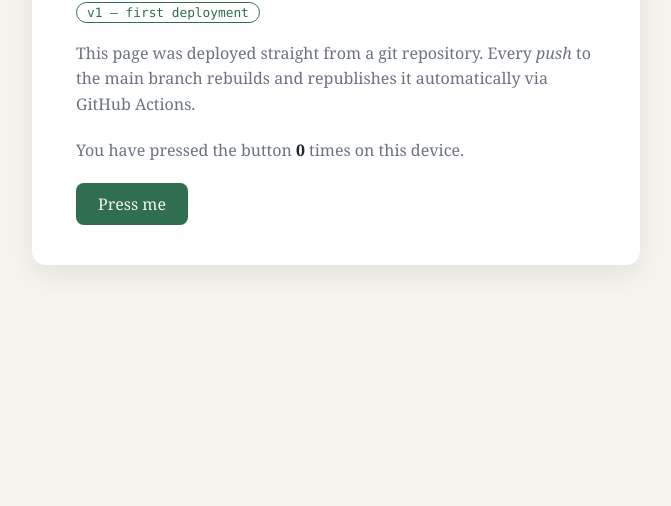
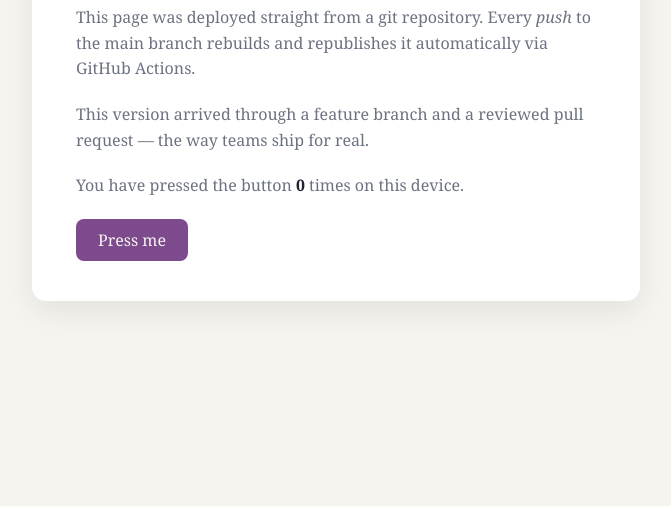
Before and after one commit to sergegerbreders-dev/github-pages-demo, a plain HTML site: page index.html in a window 1280 px wide. Shown: the part 326-832 px from the top of the page, without its empty margins (304-975 px from the left). Drawn offline with Linux system fonts and the light colour scheme.

Commit message:
Refresh look for v2: plum accent, PR workflow note
Co-Authored-By: Claude Fable 5 <noreply@anthropic.com>

```diff
--- a/index.html
+++ b/index.html
@@ -9,7 +9,7 @@
       --bg: #f6f4ef;
       --card: #ffffff;
       --ink: #1f2430;
-      --accent: #2f6f4f;
+      --accent: #7d4a8d;
       --muted: #6b7280;
     }
     @media (prefers-color-scheme: dark) {
@@ -17,7 +17,7 @@
         --bg: #16181d;
         --card: #1f232b;
         --ink: #e8e6e1;
-        --accent: #7fc8a4;
+        --accent: #c9a0dc;
         --muted: #9aa0ab;
       }
     }
@@ -66,11 +66,15 @@
 <body>
   <main class="card">
     <h1>Deploy Diary</h1>
-    <span class="version">v1 — first deployment</span>
+    <span class="version">v2 — shipped via pull request</span>
     <p>
       This page was deployed straight from a git repository.
       Every <em>push</em> to the main branch rebuilds and republishes it
       automatically via GitHub Actions.
+    </p>
+    <p>
+      This version arrived through a feature branch and a reviewed
+      pull request — the way teams ship for real.
     </p>
     <p>You have pressed the button <span id="count">0</span> times on this device.</p>
     <button id="btn">Press me</button>
```
